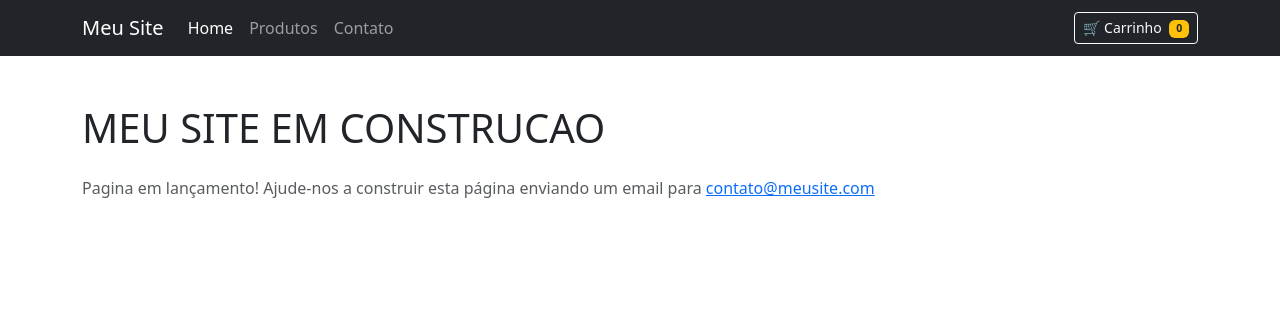
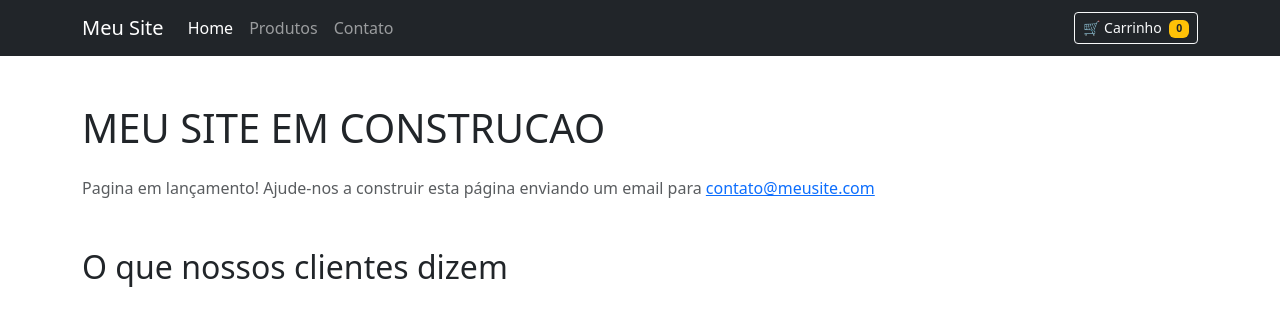
Before and after one commit to luiszampieron/senac-git-merge-example, a plain HTML site: page index.html in a window 1280 px wide. Drawn offline with nearby package versions, Linux system fonts and the light colour scheme.

Commit message:
feat: adiciona seção de depoimentos de clientes na página principal

```diff
--- a/index.html
+++ b/index.html
@@ -44,6 +44,11 @@
         </p>
     </div>
 
+    <div class="container mt-5">
+        <h2>O que nossos clientes dizem</h2>
+        <div class="row" id="lista-depoimentos"></div>
+    </div>
+
     <script src="https://cdn.jsdelivr.net/npm/bootstrap@5.3.0/dist/js/bootstrap.bundle.min.js"></script>
     <script src="script.js"></script>
 </body>
```
